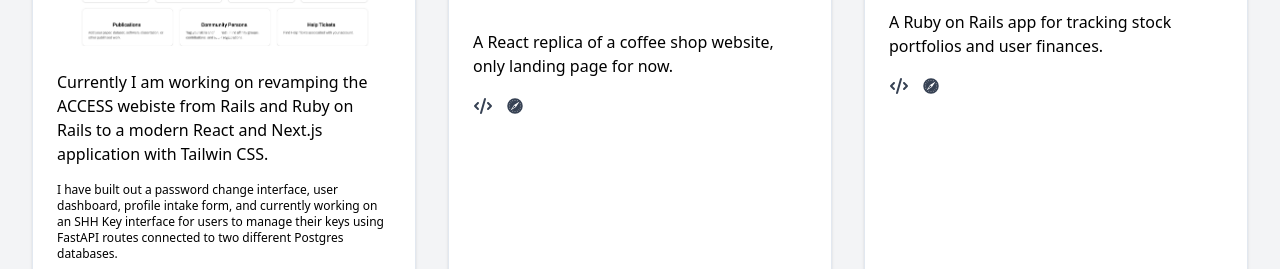
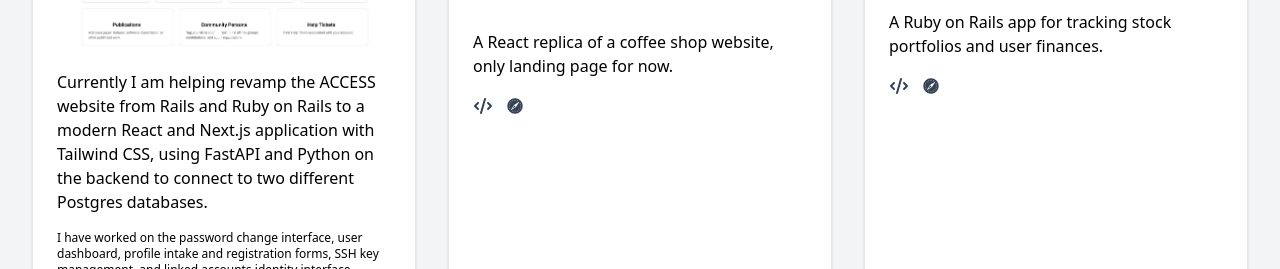
Before and after one commit to evafrank7/portfolio, a Next.js app: page /projects in a window 1280 px wide. Shown: the part 531-800 px from the top of the page. Built offline with nearby package versions, Linux system fonts and the light colour scheme.

Commit message:
Updating ACCESS project

```diff
--- a/src/app/projects/page.tsx
+++ b/src/app/projects/page.tsx
@@ -20,9 +20,10 @@ export default function ProjectsPage() {
           "/access-images/dashboard.png",
           "/access-images/password.png"
         ],
-      description: "Currently I am working on revamping the ACCESS webiste from Rails and Ruby on Rails to a modern React and Next.js application with Tailwin CSS.",
-      subDescription: "I have built out a password change interface, user dashboard, profile intake form, and currently working on an SHH Key interface for users to manage their keys using FastAPI routes connected to two different Postgres databases.",
+      description: "Currently I am helping revamp the ACCESS website from Rails and Ruby on Rails to a modern React and Next.js application with Tailwind CSS, using FastAPI and Python on the backend to connect to two different Postgres databases.",
+      subDescription: "I have worked on the password change interface, user dashboard, profile intake and registration forms, SSH key management, and linked accounts identity interface, building FastAPI routes and frontend flows that help users manage their account information across two different Postgres databases. I also currently have a paper under review for PEARC 2026 based on this project.",
       tech: "Next.js, React, Tailwind, TypeScript, FastAPI, Python",
+      live: "https://account.access-ci.org/"
     },
     {
       title: "La Prima",
```
